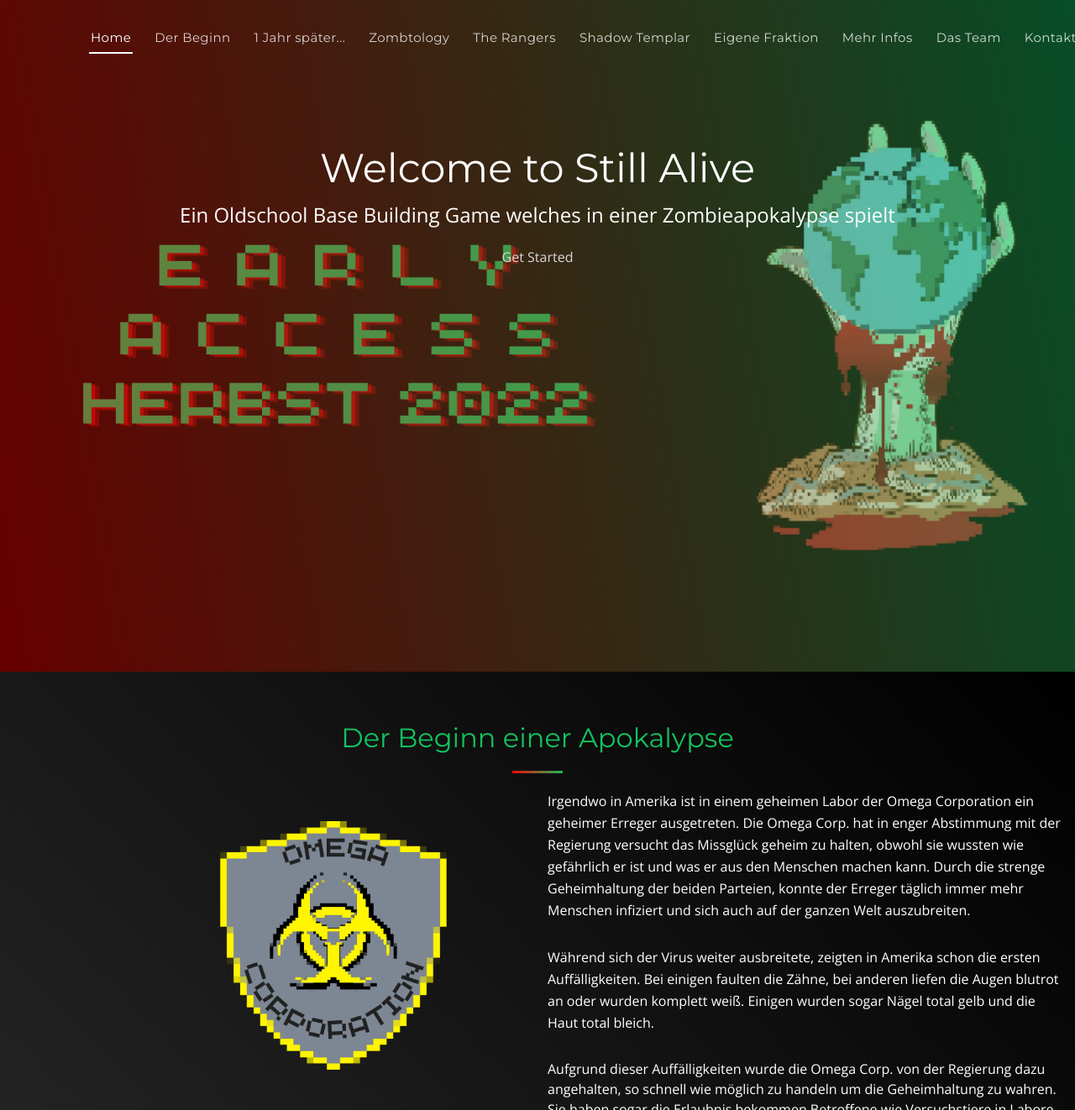
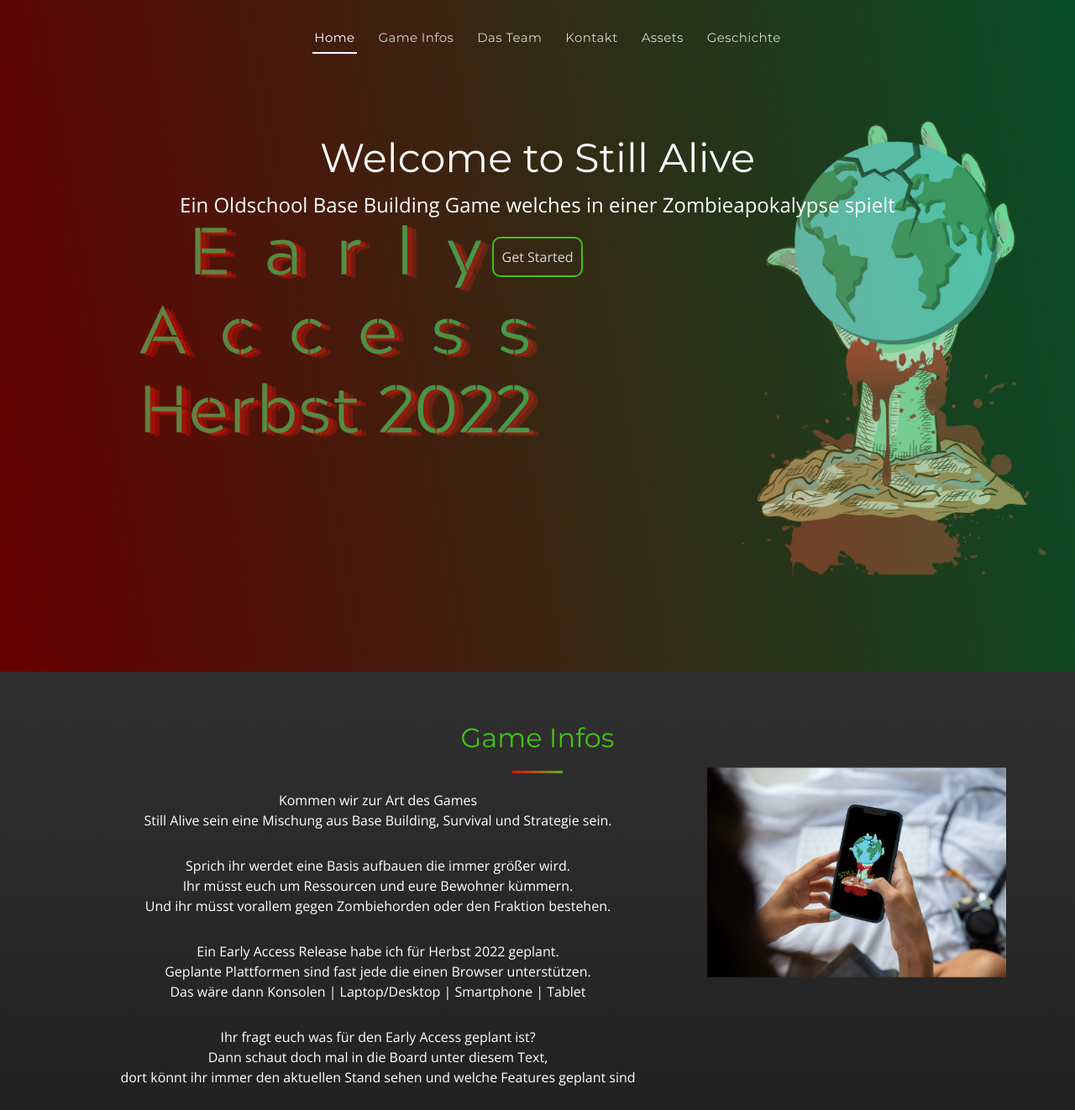
Before and after one commit to CruentoDraco/still-alive-info-webpage, a PHP site: page / in a window 1280 px wide. Shown: the top 1322 px of the page at 84% size. Run offline with PHP 8.4, Linux system fonts and the light colour scheme.

Commit message:
img changes & few ui changes

```diff
--- a/assets/css/style.css
+++ b/assets/css/style.css
@@ -44,7 +44,7 @@
 --------------------------------------------------------------*/
 .back-to-top {
   position: fixed;
-  background: linear-gradient(45deg, #ff0000, #12c25e);
+  background: linear-gradient(45deg, #ff0000, #45c212);
   color: #212121;
   border-radius: 4px 4px 0 0;
   right: 15px;
@@ -60,12 +60,12 @@
   font-size: 20px;
 }
 .back-to-top:focus {
-  background: linear-gradient(45deg, #ff0000, #12c25e);
+  background: linear-gradient(45deg, #ff0000, #45c212);
   color: #212121                                        ;
   outline: none;
 }
 .back-to-top:hover {
-  background: #12c25e;
+  background: #45c212;
   color: #212121;
 }
 .back-to-top.active {
@@ -80,13 +80,13 @@
   height: 90px;
   transition: all 0.5s;
   z-index: 997;
-  background: linear-gradient(45deg, #ff0000, #12c25e);
+  background: linear-gradient(45deg, #ff0000, #45c212);
 }
 #header.header-transparent {
   background: transparent;
 }
 #header.header-scrolled {
-  background: linear-gradient(45deg, #ff0000, #12c25e);
+  background: linear-gradient(45deg, #ff0000, #45c212);
   height: 70px;
   transition: all 0.5s;
 }
@@ -385,56 +385,29 @@
   border-radius: 50px;
   transition: 0.5s;
   margin: 10px;
-  border: 2px solid #12c25e;
+  border: 2px solid #45c212;
   color: #fff;
 }
 #hero .btn-get-text-sectioned:hover {
   color: #ff0000;
-  background: #12c25e;
+  background: #45c212;
 }
-/*#hero .product-screens {
-  position: absolute;
-  left: 0;
-  right: 0;
-  bottom: 0;
-  overflow: hidden;
-  text-align: center;
-  width: 100%;
-  height: 50%;
+
+.btn-get-started{
+  border: 2px solid #45c212;
+  border-radius: 10px;
+  padding: 10px;
+  transition: .5s;
 }
-#hero .product-screens img {
-  box-shadow: 0px -2px 19px 4px rgba(0, 0, 0, 0.29);
+
+.btn-get-started:hover{
+  border-color:#ff0000;
+  background-color: #45c212;
+  box-shadow: 0 0 10px 3px #45c212;
+  border-radius: 10px;
+  padding: 10px;
+  transition: .5s;
 }
-#hero .product-screens .product-screen-1 {
-  position: absolute;
-  z-index: 30;
-  left: calc(50% + 54px);
-  bottom: 0;
-  top: 30px;
-}
-#hero .product-screens .product-screen-2 {
-  position: absolute;
-  z-index: 20;
-  left: calc(50% - 154px);
-  bottom: 0;
-  top: 90px;
-}
-#hero .product-screens .product-screen-3 {
-  position: absolute;
-  z-index: 10;
-  left: calc(50% - 374px);
-  bottom: 0;
-  top: 150px;
-}
-@media (max-width: 767px) {
-  #hero .product-screens .product-screen-1 {
-    position: static;
-    padding-top: 30px;
-  }
-  #hero .product-screens .product-screen-2, #hero .product-screens .product-screen-3 {
-    display: none;
-  }
-}*/
 
 /*--------------------------------------------------------------
 # Sections
@@ -447,7 +420,7 @@
 --------------------------------*/
 .section-header .section-title {
   font-size: 32px;
-  color: #12c25e;
+  color: #45c212;
   text-align: center;
   font-weight: 400;
 }
@@ -462,7 +435,7 @@
   width: 60px;
   height: 3px;
   background: #ff0000;
-  background: linear-gradient(25deg, #ff0000 0%, #12c25e 100%);
+  background: linear-gradient(25deg, #ff0000 0%, #45c212 100%);
   margin: 0 auto;
   margin-bottom: 20px;
 }
@@ -546,6 +519,7 @@
 .text-section .text-section-img img {
   max-width: 60%;
   margin-left: 200px;
+  height: inherit;
 }
 @media (max-width: 768px) {
   .text-section .text-section-img {
@@ -554,6 +528,7 @@
   .text-section .text-section-img img {
     margin-left: 70px;
     padding-bottom: 30px;
+    height: inherit;
   }
 }
 .text-section .content .h2 {
@@ -589,57 +564,57 @@
 
 /*  More Infos Section
 --------------------------------*/
-#more-infos {
+#infos {
   background: linear-gradient(180deg, #303030, black);
   padding: 60px 0 0 0;
   overflow: hidden;
 }
-#more-infos .more-infos-img {
+#infos .more-infos-img {
   text-align: center;
   padding-top: 20px;
 }
 @media (min-width: 769px) {
-  #more-infos .more-infos-img {
+  #infos .more-infos-img {
     padding-top: 120px;
     margin-top: -200px;
   }
 }
-#more-infos .more-infos-img img {
+#infos .more-infos-img img {
   max-width: 100%;
 }
-#more-infos .box {
+#infos .box {
   margin-bottom: 15px;
   text-align: center;
 }
-#more-infos .icon {
+#infos .icon {
   margin-bottom: 10px;
 }
-#more-infos .icon i {
+#infos .icon i {
   color: #666666;
   font-size: 40px;
   transition: 0.5s;
 }
-#more-infos .icon i:before {
+#infos .icon i:before {
   background: #1dc8cd;
   background: linear-gradient(45deg, #1dc8cd 0%, #55fabe 100%);
   background-clip: border-box;
   -webkit-background-clip: text;
   -webkit-text-fill-color: transparent;
 }
-#more-infos .title {
+#infos .title {
   font-weight: 300;
   margin-bottom: 15px;
   font-size: 22px;
 }
-#more-infos .title a {
+#infos .title a {
   color: #111;
 }
-#more-infos .description {
+#infos .description {
   font-size: 14px;
   line-height: 24px;
   margin-bottom: 10px;
 }
-#more-infos .section-description {
+#infos .section-description {
   padding-bottom: 10px;
 }
 
@@ -922,7 +897,7 @@
   font-weight: 300;
   letter-spacing: 3px;
   text-transform: uppercase;
-  color: #12c25e;
+  color: #45c212;
 }
 #contact .contact-text-section p {
   font-size: 14px;
@@ -931,11 +906,11 @@
   color: white;
 }
 #contact .info {
-  color: #12c25e;
+  color: #45c212;
 }
 #contact .info i {
   font-size: 32px;
-  color: #12c25e;
+  color: #45c212;
   float: left;
   line-height: 0;
 }
--- a/index.html
+++ b/index.html
@@ -41,18 +41,12 @@
       <nav id="navbar" class="navbar">
         <ul>
           <li><a class="nav-link scrollto active" href="#hero">Home</a></li>
-          <li><a class="nav-link scrollto" href="#start">Der Beginn</a></li>
-          <li><a class="nav-link scrollto" href="#one-year-later">1 Jahr später...</a></li>
-          <li><a class="nav-link scrollto" href="#zombtology">Zombtology</a></li>
-          <li><a class="nav-link scrollto" href="#the-rangers">The Rangers</a></li>
-          <li><a class="nav-link scrollto" href="#shadow-templar">Shadow Templar</a></li>
-          <li><a class="nav-link scrollto" href="#own-fraction">Eigene Fraktion</a></li>
-          <li><a class="nav-link scrollto" href="#more-infos">Mehr Infos</a></li>
-          <!--<li><a class="nav-link scrollto" href="#pricing">Pricing</a></li>-->
-          <!--<li><a class="nav-link scrollto" href="#gallery">Gallery</a></li>-->
+          <li><a class="nav-link scrollto" href="#infos">Game Infos</a></li>
           <li><a class="nav-link scrollto" href="#team">Das Team</a></li>
           <li><a class="nav-link scrollto" href="#contact">Kontakt</a></li>
           <li><a class="nav-link" href="assets.zip">Assets</a></li>
+          <li><a class="nav-link scrollto" href="#start">Geschichte</a></li>
+
         </ul>
         <i class="bi bi-list mobile-nav-toggle"></i>
       </nav><!-- .navbar -->
@@ -66,32 +60,131 @@
 
   <!-- ======= Hero Section ======= -->
   <section id="hero">
-
     <div class="hero-text" data-aos="zoom-out">
       <h2>Welcome to Still Alive</h2>
       <p>Ein Oldschool Base Building Game welches in einer Zombieapokalypse spielt</p>
-      <a href="#start" class="btn-get-started scrollto">Get Started</a>
+      <a href="#infos" class="btn-get-started scrollto">Get Started</a>
     </div>
-
-    <!--<div class="product-screens">
-
-      <div class="product-screen-1" data-aos="fade-up" data-aos-delay="400">
-        <img src="assets/img/product-screen-1.png" alt="">
-      </div>
-
-      <div class="product-screen-2" data-aos="fade-up" data-aos-delay="200">
-        <img src="assets/img/product-screen-2.png" alt="">
-      </div>
-
-      <div class="product-screen-3" data-aos="fade-up">
-        <img src="assets/img/product-screen-3.png" alt="">
-      </div>
-
-    </div>-->
-
   </section><!-- End Hero Section -->
 
   <main id="main">
+
+    <!-- ======= more Infos Section ======= -->
+    <section id="infos">
+          <div class="container" data-aos="fade-up">
+              <div class="section-header">
+                <h3 class="section-title">Game Infos</h3>
+                <span class="section-divider"></span>
+              </div>
+
+              <div class="row" style="text-align: center;">
+                <div class="col-lg-8 content" data-aos="zoom-in" dat-aos-delay="100">
+                  <p>
+                    Kommen wir zur Art des Games <br>
+                    Still Alive sein eine Mischung aus Base Building, Survival und Strategie sein.
+                </p>
+                <p>
+                    Sprich ihr werdet eine Basis aufbauen die immer größer wird.<br>
+                    Ihr müsst euch um Ressourcen und eure Bewohner kümmern.<br>
+                    Und ihr müsst vorallem gegen Zombiehorden oder den Fraktion bestehen.
+                </p>
+                <p>
+                    Ein Early Access Release habe ich für Herbst 2022 geplant.<br>
+                    Geplante Plattformen sind fast jede die einen Browser unterstützen.<br>
+                    Das wäre dann Konsolen | Laptop/Desktop | Smartphone | Tablet
+                </p>
+                <p>
+                    Ihr fragt euch was für den Early Access geplant ist?<br>
+                    Dann schaut doch mal in die Board unter diesem Text,<br>
+                    dort könnt ihr immer den aktuellen Stand sehen und welche Features geplant sind
+                </p>
+                <p>
+                  <iframe src="https://public.zenkit.com/c/K7gwWSYah/game?v=B1Qe_2in6m&hide=views,workspaceLists,listName" style="width: 100%; min-height: 500px;background: transparent; border: 1px solid #ccc;" allowfullscreen><a href="https://public.zenkit.com/c/K7gwWSYah/game?v=B1Qe_2in6m&hide=views,workspaceLists,listName" target="_blank">Your browser doesn't support iframes. Click here to open the content in a new tab.</a></iframe>
+                </p>
+                <p>
+                    Einige Features können im Early Access nur in einer Lite Version vorkommen.<br>
+                    Das bedeutet nichts anderes wie das diese Features in späteren Updates noch mehr Funktionen bekommen.<br>
+                    Die Features die davon betroffen sind in der Liste oben in einer Spalte hinterlegt.
+                </p>
+                <p>
+                    Das User Interface hat ebenfalls eine zeigbaren Stand erreicht weshalb ich diesen nicht vorenthalten möchte
+                    <br><br><img src="assets/img/ui-first-look.png" alt="" style="width: 100%;"><br><br>
+                    In dem Bild oben seht hier die Basis Übersicht(Mitte) mit den Ressourcen(Links),<br>
+                     Außenposten(Rechts),Basisname | Zeit | Tag(oben) und unten die Navigation.<br><br>
+                    So wird die UI in etwa aussehen. Hier und Da werden natürlich noch kleine Anpassungen vorgenommen werden.
+                </p>
+                </div>
+                <div class="col-lg-4 more-infos-img" data-aos="fade-left" dat-aos-delay="100">
+                  <img src="assets/img/design-1.png" alt="" style="width: 150%;">
+                </div>
+              </div>
+          </div>
+    </section><!-- End more-infos Section -->
+
+    <!-- ======= Team Section ======= -->
+    <section id="team" class="section-bg-middle">
+          <div class="container" data-aos="fade-up">
+            <div class="section-header">
+              <h3 class="section-title">Das Team</h3>
+              <span class="section-divider"></span>
+              <p class="section-description">Joa das Team besteht eigentlich nur aus mir, aber hey wenn ihr was drauf habt meldet euch doch gern :)</p>
+            </div>
+            <div class="row">
+              <div class="col-lg-5 col-md-3">
+                &nbsp;
+              </div>
+
+              <div class="col-lg-2 col-md-6">
+                <div class="member">
+                  <div class="pic"><img src="assets/img/team/team-1.png" alt=""></div>
+                  <h4>CruentoDraco</h4>
+                  <span>Everything that must be done</span>
+                  <div class="social">
+                    <a href="https://www.instagram.com/cruentodraco" target="_blank"><i class="bi bi-instagram"></i></a>
+                    <a href="https://cruentodraco.de/" target="_blank"><i class="bi bi-globe"></i></a>
+                  </div>
+                </div>
+              </div>
+
+
+              <div class="col-lg-4 col-md-3">
+                &nbsp;
+              </div>
+            </div>
+
+          </div>
+    </section><!-- End Team Section -->
+
+    <!-- ======= Contact Section ======= -->
+    <section id="contact">
+          <div class="container" data-aos="fade-up">
+            <div class="row">
+              <div class="col-lg-6 col-md-4" data-aos="fade-left" dat-aos-delay="100">
+                <img src="assets/img/design-2.png" alt="" style="width: 90%;">
+              </div>
+              <div class="col-lg-3 col-md-4" style="margin-block:auto">
+                <div class="contact-start">
+                  <h3>Still Alive</h3>
+                  <p>Melde dich gerne bei Bugs oder Feature Vorschlägen :)</p>
+                </div>
+              </div>
+              <div class="col-lg-3 col-md-4" style="margin-block:auto">
+                <div class="info">
+                  <div>
+                    <i class="bi bi-envelope"></i>
+                    <p><a href="mailto:info@stillalivethegame.de" target="_blank">info@stillalivethegame.de</a></p>
+                  </div>
+
+                  <div>
+                    <i class="bi bi-instagram"></i>
+                    <p><a href="https://www.instagram.com/stillalivethegame" target="_blank">@StillAliveTheGame</a></p>
+                  </div>
+                </div>
+              </div>
+            </div>
+
+          </div>
+    </section><!-- End Contact Section -->
 
     <!-- ======= Start Section ======= -->
     <section id="start" class="section-bg text-section">
@@ -103,7 +196,7 @@
 
         <div class="row">
           <div class="col-lg-6 text-section-img" data-aos="fade-right" dat-aos-delay="100">
-            <img src="assets/img/start-img.png" alt="">
+            <img src="assets/img/omega-corp.png" alt="">
           </div>
 
           <div class="col-lg-6 content" data-aos="fade-left" dat-aos-delay="100">
@@ -326,71 +419,6 @@
     </section><!-- End Own Fraction Section -->
 
 
-    <!-- ======= more Infos Section ======= -->
-    <section id="more-infos">
-      <div class="container" data-aos="fade-up">
-          <div class="section-header">
-            <h3 class="section-title">Mehr Infos</h3>
-            <span class="section-divider"></span>
-          </div>
-
-          <div class="row" style="text-align: center;">
-            <div class="col-lg-8 content" data-aos="zoom-in" dat-aos-delay="100">
-              <p>
-                Ihr fragt euch was Still Alive für ein Spiel wird?<br>
-                Dann seid ihr hier richtig.<br>
-                Still Alive wird ein Base Building Survival Strategie Spiel.
-            </p>
-            <p>
-                Sprich ihr werdet eine Basis aufbauen die immer größer wird.<br>
-                Und müsst täglich gegen Zombiehorden bestehen.
-            </p>
-            <p>
-                Ein Early Access Release ist im Herbst 2022 geplant.
-            </p>
-            <p>
-                Welche Game more-infos sind für den Early Access geplant?<br>
-                Für den Early Access sind folgende more-infos geplant:
-            </p>
-            <p>
-                <ul>
-                    <li>
-                        Base Building zum Beispiel Gebäude bauen oder die Basis erweitern
-                    </li>
-                    <li>
-                        Handelsfunktion mit anderen Fraktionen
-                    </li>
-                    <li>
-                        Dynamischer Tageswechsel
-                    </li>
-                    <li>
-                        Außenposten Funktion (Lite Version)
-                    </li>
-                    <li>
-                        Erkundungstouren (Lite Version)
-                    </li>
-                    <li>
-                        Personenmanagement (Lite Version)<br>
-                        zum Beispiel Personen rekrutieren, Gebäude zuordnen
-                    </li>
-                </ul>
-            </p>
-            <p>
-                Wenn ein Feature Lite Version in Klammern hat bedeutet dies, das die Funktion in abgespeckter Funktion hinzugefügt wird.<br>
-                Diese more-infos erhalten aber immer mehr Funktionen oder Verbesserungen bis sie vollständig sind.
-            </p>
-            <p>
-                Leider kann ich von dem User Interface noch nichts zeigen da dies noch in Arbeit ist und in keinem zeigbarem Zustand, aber in den kommenden Monaten werde ich sie definitv zeigen.
-                <!--Weitere Funktionen könnt ihr dem Board weiter unten entnehmen.
-                Bedenkt aber das more-infos im Board die nicht in der Liste oben auftauchen nicht zum Early Access gehören sondern erst danach kommen werden.-->
-            </p>
-            </div>
-            <div class="col-lg-4 more-infos-img" data-aos="fade-left" dat-aos-delay="100">
-              <img src="assets/img/design-1.png" alt="" style="width: 150%;">
-            </div>
-          </div>
-      </div>
-    </section><!-- End more-infos Section -->
 
     <!-- ======= Call To Action Section ======= -->
     <!--<section id="call-to-action">
@@ -540,133 +568,6 @@
       </div>
     </section>--><!-- End Frequently Asked Questions Section -->
 
-    <!-- ======= Team Section ======= -->
-    <section id="team" class="section-bg-middle">
-      <div class="container" data-aos="fade-up">
-        <div class="section-header">
-          <h3 class="section-title">Das Team</h3>
-          <span class="section-divider"></span>
-          <p class="section-description">Joa das Team besteht eigentlich nur aus mir, aber hey wenn ihr was drauf habt meldet euch doch gern :)</p>
-        </div>
-        <div class="row">
-          <div class="col-lg-5 col-md-3">
-            &nbsp;
-          </div>
-
-          <div class="col-lg-2 col-md-6">
-            <div class="member">
-              <div class="pic"><img src="assets/img/team/team-1.png" alt=""></div>
-              <h4>CruentoDraco</h4>
-              <span>Everything that must be done</span>
-              <div class="social">
-                <a href="https://www.instagram.com/cruentodraco" target="_blank"><i class="bi bi-instagram"></i></a>
-                <a href="https://cruentodraco.de/" target="_blank"><i class="bi bi-globe"></i></a>
-              </div>
-            </div>
-          </div>
-
-
-          <div class="col-lg-4 col-md-3">
-            &nbsp;
-          </div>
-        </div>
-
-      </div>
-    </section><!-- End Team Section -->
-
-    <!-- ======= Gallery Section ======= -->
-    <!--<section id="gallery">
-      <div class="container-fluid" data-aos="fade-up">
-        <div class="section-header">
-          <h3 class="section-title">Gallery</h3>
-          <span class="section-divider"></span>
-          <p class="section-description">Sed ut perspiciatis unde omnis iste natus error sit voluptatem accusantium doloremque</p>
-        </div>
-
-        <div class="row no-gutters">
-
-          <div class="col-lg-4 col-md-6">
-            <div class="gallery-item">
-              <a href="assets/img/gallery/gallery-1.jpg" data-gall="portfolioGallery" class="gallery-lightbox">
-                <img src="assets/img/gallery/gallery-1.jpg" alt="">
-              </a>
-            </div>
-          </div>
-
-          <div class="col-lg-4 col-md-6">
-            <div class="gallery-item">
-              <a href="assets/img/gallery/gallery-2.jpg" data-gall="portfolioGallery" class="gallery-lightbox">
-                <img src="assets/img/gallery/gallery-2.jpg" alt="">
-              </a>
-            </div>
-          </div>
-
-          <div class="col-lg-4 col-md-6">
-            <div class="gallery-item">
-              <a href="assets/img/gallery/gallery-3.jpg" data-gall="portfolioGallery" class="gallery-lightbox">
-                <img src="assets/img/gallery/gallery-3.jpg" alt="">
-              </a>
-            </div>
-          </div>
-
-          <div class="col-lg-4 col-md-6">
-            <div class="gallery-item">
-              <a href="assets/img/gallery/gallery-4.jpg" data-gall="portfolioGallery" class="gallery-lightbox">
-                <img src="assets/img/gallery/gallery-4.jpg" alt="">
-              </a>
-            </div>
-          </div>
-
-          <div class="col-lg-4 col-md-6">
-            <div class="gallery-item">
-              <a href="assets/img/gallery/gallery-5.jpg" data-gall="portfolioGallery" class="gallery-lightbox">
-                <img src="assets/img/gallery/gallery-5.jpg" alt="">
-              </a>
-            </div>
-          </div>
-
-          <div class="col-lg-4 col-md-6">
-            <div class="gallery-item">
-              <a href="assets/img/gallery/gallery-6.jpg" data-gall="portfolioGallery" class="gallery-lightbox">
-                <img src="assets/img/gallery/gallery-6.jpg" alt="">
-              </a>
-            </div>
-          </div>
-
-        </div>
-
-      </div>
-    </section>--><!-- End Gallery Section -->
-
-    <!-- ======= Contact Section ======= -->
-    <section id="contact">
-      <div class="container" data-aos="fade-up">
-        <div class="row">
-          <div class="col-lg-3 col-md-4"> &nbsp;</div>
-          <div class="col-lg-3 col-md-4">
-            <div class="contact-start">
-              <h3>Still Alive</h3>
-              <p>Melde dich gerne bei Bugs oder Feature Vorschlägen :)</p>
-            </div>
-          </div>
-
-          <div class="col-lg-3 col-md-4">
-            <div class="info">
-              <div>
-                <i class="bi bi-envelope"></i>
-                <p><a href="mailto:info@stillalivethegame.de" target="_blank">info@stillalivethegame.de</a></p>
-              </div>
-
-              <div>
-                <i class="bi bi-instagram"></i>
-                <p><a href="https://www.instagram.com/stillalivethegame" target="_blank">@StillAliveTheGame</a></p>
-              </div>
-            </div>
-          </div>
-        </div>
-        <div class="col-lg-3 col-md-4"> &nbsp;</div>
-      </div>
-    </section><!-- End Contact Section -->
 
   </main><!-- End #main -->
 
@@ -676,7 +577,7 @@
       <div class="row">
         <div class="col-lg-6 text-lg-start text-center">
           <div class="copyright">
-            &copy; Copyright <strong>Still Alive</strong>. All Rights Reserved
+            &copy; Copyright <strong>Still Alive The Game</strong>. All Rights Reserved
           </div>
           <div class="credits">
             <!--
@@ -691,7 +592,7 @@
         <div class="col-lg-6">
           <nav class="footer-links text-lg-right text-center pt-2 pt-lg-0">
             <a href="#" class="scrollto">Home</a>
-            <a href="#start" class="scrollto">Der Beginn</a>
+            <a href="#infos" class="scrollto">Game Infos</a>
             <button id="data-privacy-btn" class="link-btn">Datenschutzerkl&auml;rung</button>
             <button id="legal-notice-btn" class="link-btn">Impressum</button>
           </nav>
```
Also changed, not shown: assets/img/StillAliveWebsite.png, assets/img/apple-touch-icon.png, assets/img/call-to-action-bg.jpg (deleted), assets/img/design-1.png, assets/img/design-2.png (added), assets/img/favicon.png, assets/img/logo.png, assets/img/omega-corp.png (added), assets/img/own-fraction.png, assets/img/shadow-templar.png, assets/img/start-img.png (deleted), assets/img/the-rangers.png, assets/img/ui-first-look.png (added), assets/img/zombtology.png, 1 other file.
